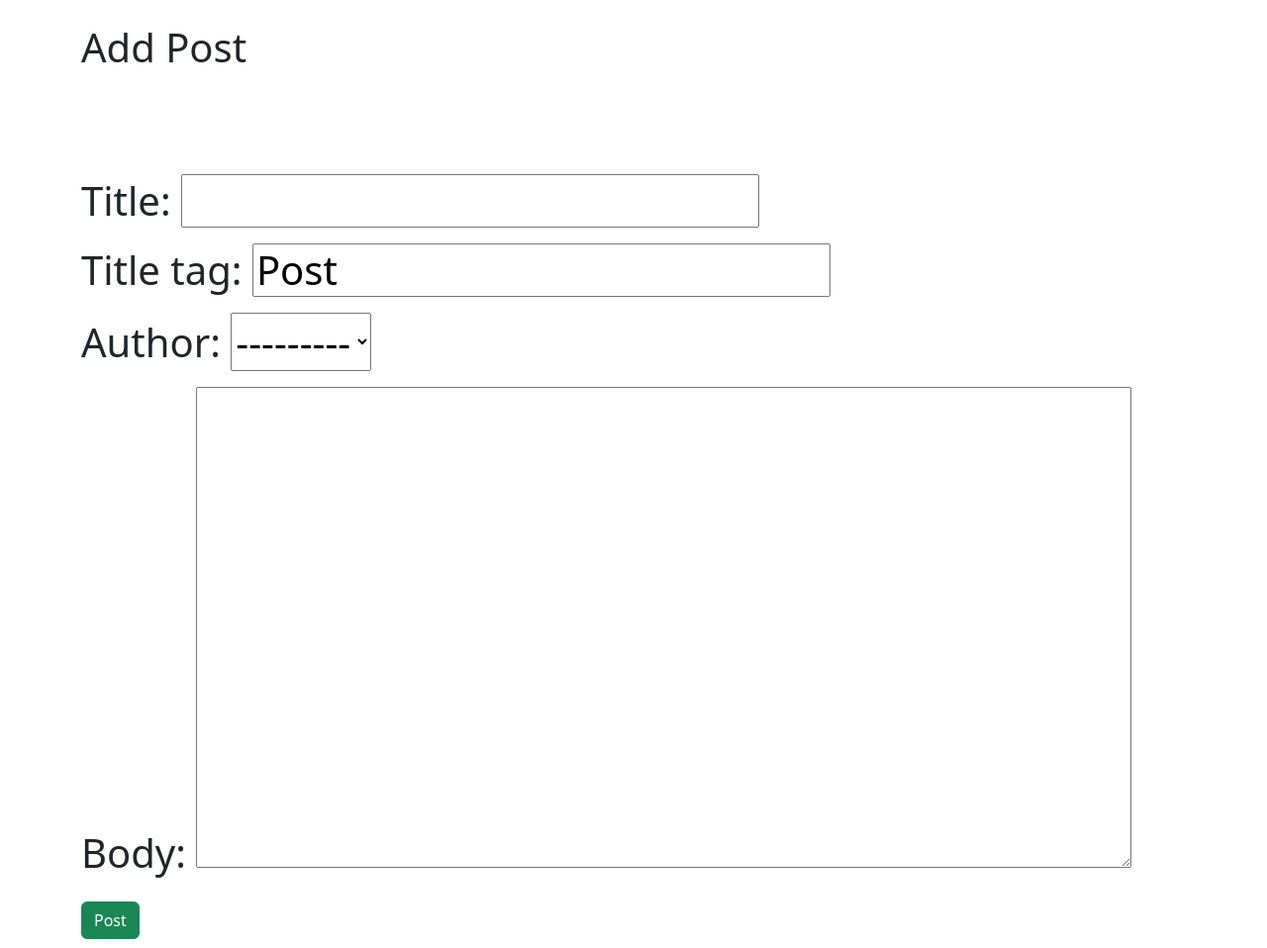
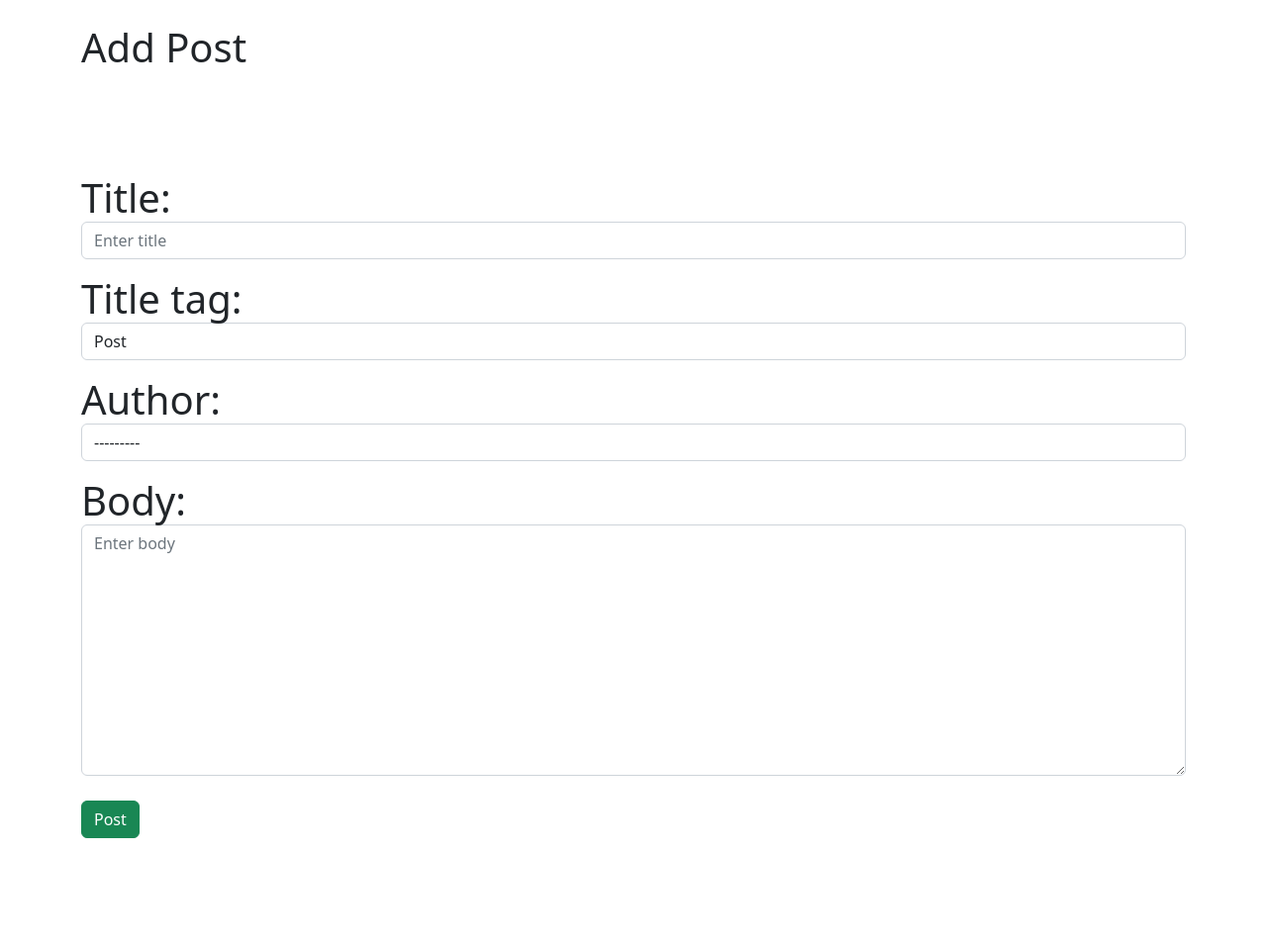
Before and after one commit to LuccaCasalecchi/CMS-Green-Team-HackerClub, a Django app: page /add_post/ in a window 1280 px wide. Shown: the part 56-1014 px from the top of the page at 99% size. After the commit the page ends 903 px from the top, so only its background shows below. Run offline with Django 4.2, Linux system fonts and the light colour scheme; data comes from the database, SQL or seed files in the repository; both versions use the stored data as it was after the commit.

Commit message:
style form

```diff
--- /dev/null
+++ b/cmsgreenteam/forms.py
@@ -0,0 +1,14 @@
+from django import forms
+from .models import Post
+
+class PostForm(forms.ModelForm):
+  class Meta:
+    model = Post
+    fields = ('title', 'title_tag','author','body',)
+
+    widgets = {
+      'title': forms.TextInput(attrs={'class':'form-control','placeholder':'Enter title'}),
+      'title_tag': forms.TextInput(attrs={'class':'form-control'}),
+      'author': forms.Select(attrs={'class':'form-control'}),
+      'body': forms.Textarea(attrs={'class':'form-control','placeholder':'Enter body'}),
+    }
--- a/cmsgreenteam/templates/add_post.html
+++ b/cmsgreenteam/templates/add_post.html
@@ -3,9 +3,14 @@
 {% block content %}
 <h1>Add Post<h1/>
 <br/><br/>
+<div class="form-group">
   <form method="POST">
-    {% csrf_token %}
-    {{form.as_p}}
-    <button class="btn btn-success">Post</button>
+      {% csrf_token %}
+      {{form.as_p}}
+      <button class="btn btn-success">Post</button>
+  <form/>
+</div>
+
+
 
 {% endblock %}
--- a/cmsgreenteam/views.py
+++ b/cmsgreenteam/views.py
@@ -1,6 +1,7 @@
 from django.shortcuts import render
 from django.views.generic import ListView, DetailView,CreateView
 from cmsgreenteam.models import Post
+from .forms import PostForm
 
 #def home(request):
    # return render(request, 'home.html',{})
@@ -16,6 +17,7 @@ class ArticleDetailView(DetailView):
 
 class AddPostView(CreateView):
     model = Post
+    form_class=PostForm
     template_name = 'add_post.html'
-    fields='__all__'
+    #fields='__all__'
     #fields=('title','body')
```
Also changed, not shown: db.sqlite3.
